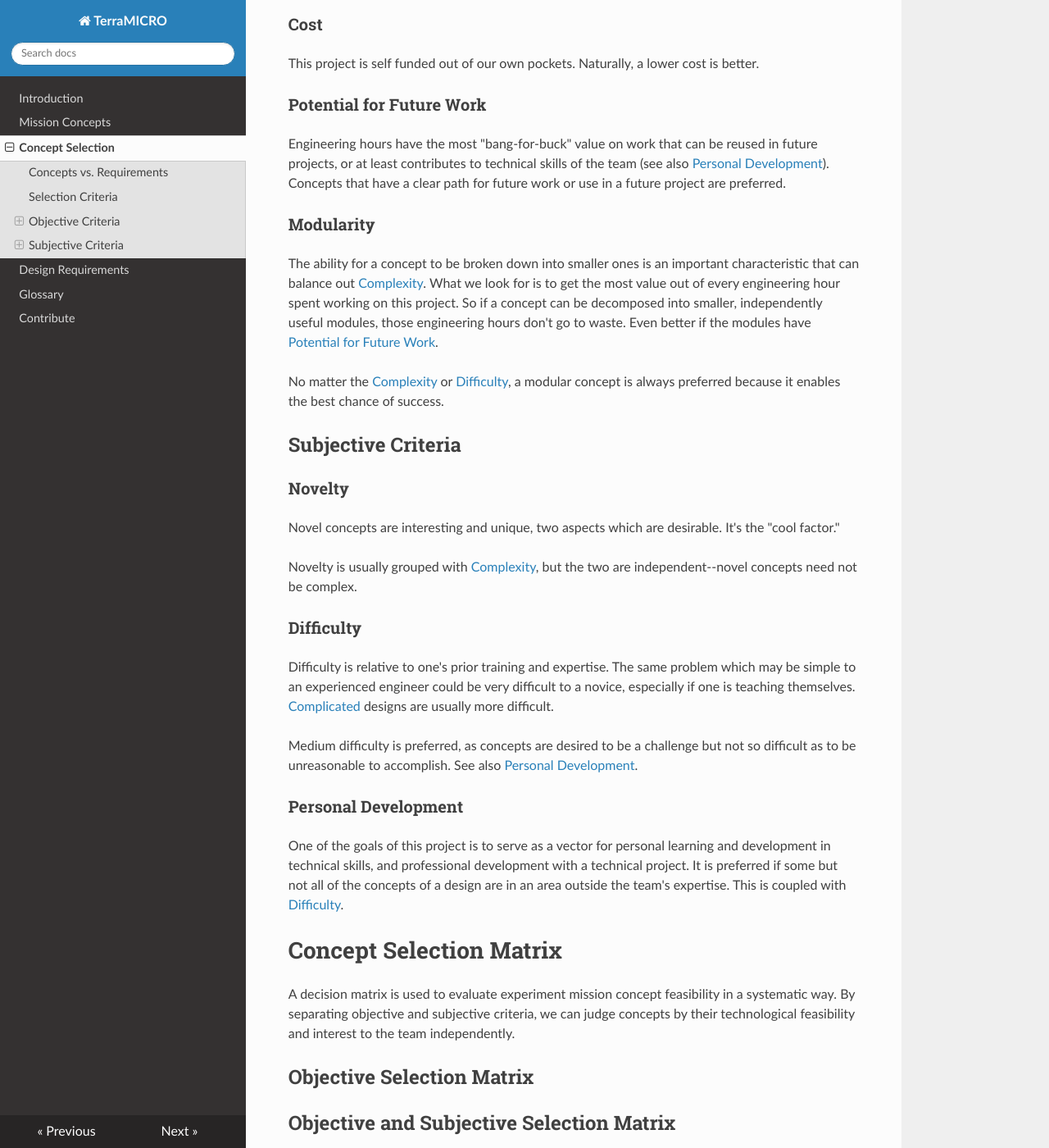
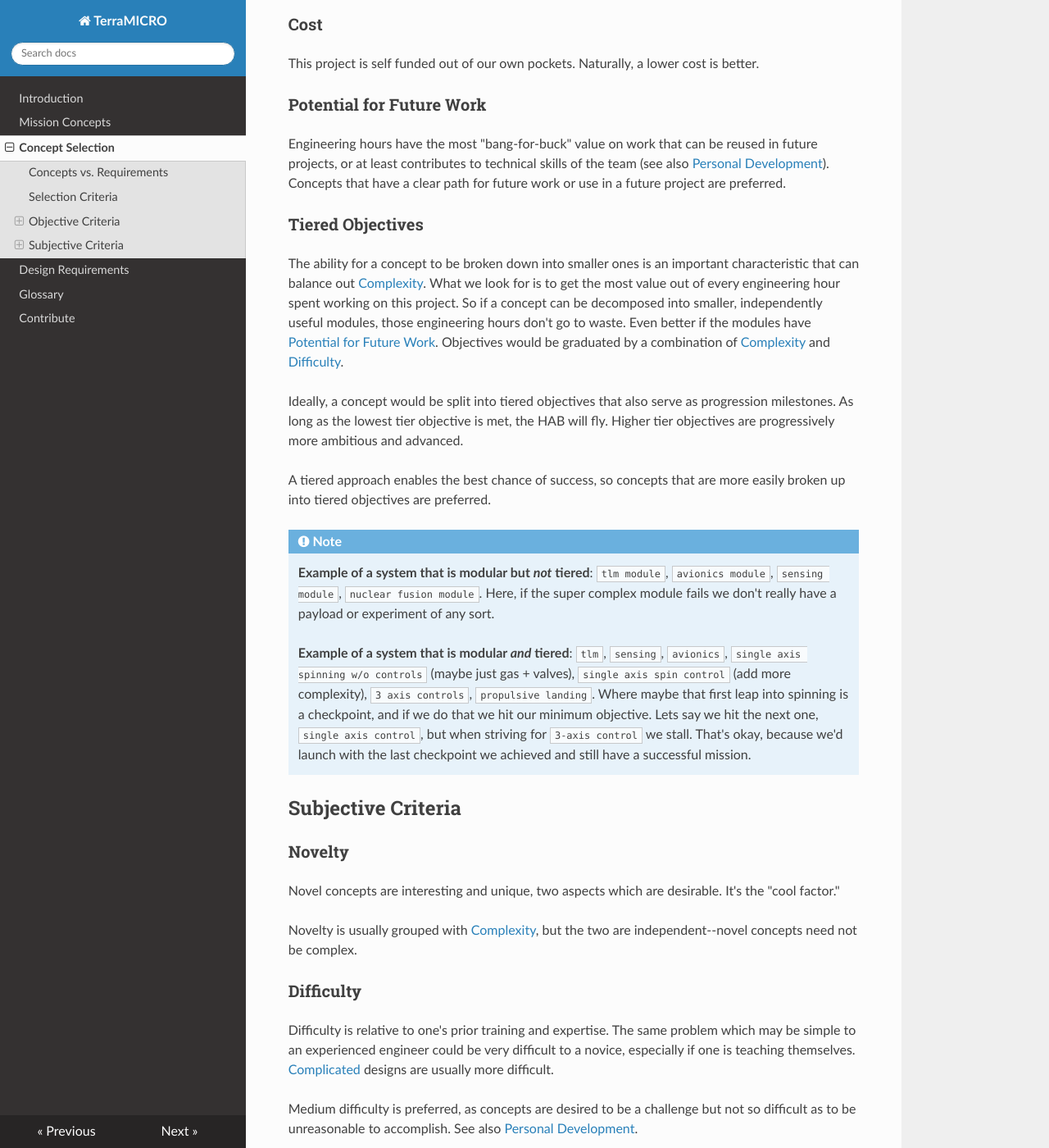
Before and after one commit to TerraHAB/TerraMICRO, an MkDocs documentation site: the page built from docs/concept-selection.md, in a window 1280 px wide and 1400 px high, scrolled down 1764 px. Shown: the whole window at 82% size. Built offline with MkDocs 1.6.1, drawn with Linux system fonts in a browser that asks for light colours; nearby versions of some CDN libraries.

Commit message:
ENG-2: modularity -> tiered objectives

```diff
--- a/docs/concept-selection.md
+++ b/docs/concept-selection.md
@@ -78,27 +78,47 @@
 
 ### Potential for Future Work
 
-Engineering hours have the most "bang-for-buck" value on work that can be reused
-in future projects, or at least contributes to technical skills of the team (see
-also [Personal Development](#personal-development)). Concepts that have a clear
-path for future work or use in a future project are preferred.
+Engineering hours have the most "bang-for-buck" value on work that can be
+reused in future projects, or at least contributes to technical skills of the
+team (see also [Personal Development](#personal-development)). Concepts that
+have a clear path for future work or use in a future project are preferred.
 
-### Modularity
+### Tiered Objectives
 The ability for a concept to be broken down into smaller ones is an important
 characteristic that can balance out [Complexity](#complexity). What we look for
 is to get the most value out of every engineering hour spent working on this
-project. So if a concept can be decomposed into smaller, independently
-useful modules, those engineering hours don't go to waste. Even better if the
-modules have [Potential for Future Work](#potential-for-future-work).
+project. So if a concept can be decomposed into smaller, independently useful
+modules, those engineering hours don't go to waste. Even better if the modules
+have [Potential for Future Work](#potential-for-future-work). Objectives would
+be graduated by a combination of [Complexity](#complexity) and
+[Difficulty](#difficulty).
 
-No matter the [Complexity](#complexity) or [Difficulty](#difficulty), a
-modular concept is always preferred because it enables the best chance of
-success.
+Ideally, a concept would be split into tiered objectives that also serve as
+progression milestones. As long as the lowest tier objective is met, the HAB
+will fly. Higher tier objectives are progressively more ambitious and advanced.
+
+A tiered approach enables the best chance of success, so concepts that are
+more easily broken up into tiered objectives are preferred.
+
+!!! note Modular vs Tiered Objectives
+    **Example of a system that is modular but *not* tiered**: `tlm module`,
+    `avionics module`, `sensing module`, `nuclear fusion module`. Here, if the
+    super complex module fails we don't really have a payload or experiment of
+    any sort.
+
+    **Example of a system that is modular *and* tiered**: `tlm`, `sensing`,
+    `avionics`, `single axis spinning w/o controls` (maybe just gas + valves),
+    `single axis spin control` (add more complexity), `3 axis controls`,
+    `propulsive landing`. Where maybe that first leap into spinning is a
+    checkpoint, and if we do that we hit our minimum objective. Lets say we
+    hit the next one, `single axis control`, but when striving for
+    `3-axis control` we stall. That's okay, because we'd launch with the last
+    checkpoint we achieved and still have a successful mission.
 
 ## Subjective Criteria
 ### Novelty
-Novel concepts are interesting and unique, two aspects which are desirable. It's
-the "cool factor."
+Novel concepts are interesting and unique, two aspects which are desirable.
+It's the "cool factor."
 
 Novelty is usually grouped with [Complexity](#complexity), but the two are
 independent--novel concepts need not be complex.
```
